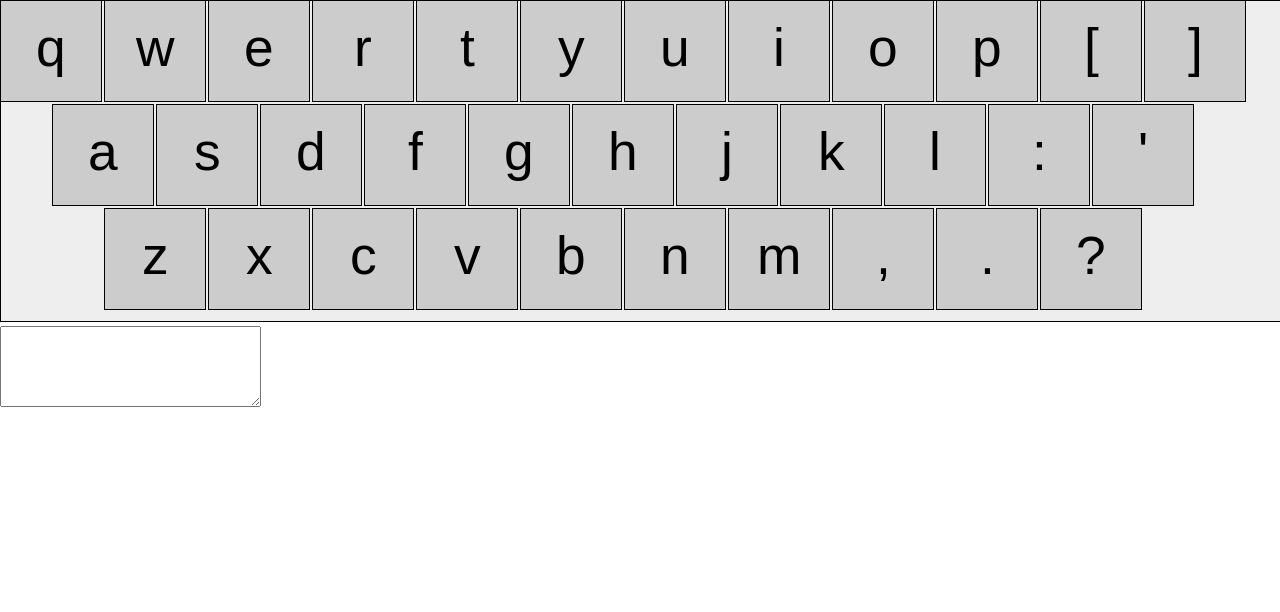
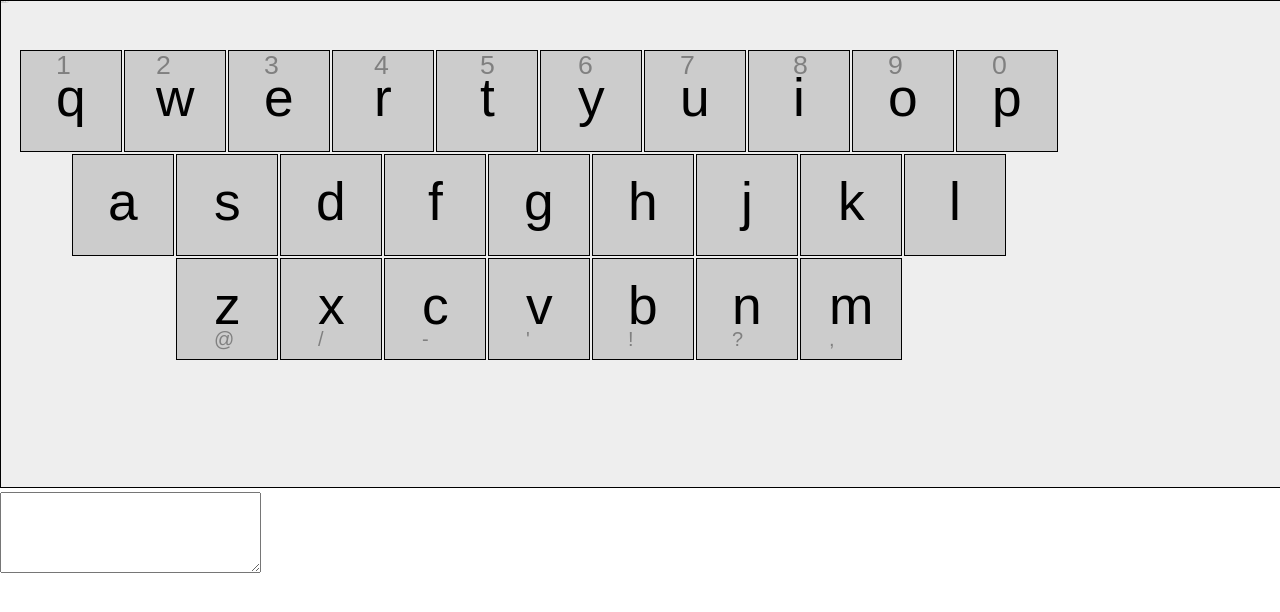
Before and after one commit to mslatour/swype-js, a plain HTML site: page index.html in a window 1280 px wide. Drawn offline with Linux system fonts and the light colour scheme.

Commit message:
1) Added superscript and subscript possibilities to Key 2) Added visual trace in DragField

```diff
--- a/SwypeApp.js
+++ b/SwypeApp.js
@@ -72,7 +72,7 @@ function SwypeApp(canvas){
     e.canvasY = y;
 
     this.getFloorLayer().getTopLayer().onEvent(e, callback);
-    this.getFloorLayer().paint(this.getContext());
+    this.getFloorLayer().repaint();
   }
 
   this.loadScene = function(scene){
--- a/index.html
+++ b/index.html
@@ -47,7 +47,7 @@
 <script>
 window.onload = function(){
   document.getElementById("canvas").width=window.innerWidth;
-  document.getElementById("canvas").height=(window.innerWidth/768)*192;
+  document.getElementById("canvas").height=(window.innerWidth/768)*292;
   if(document.getElementById("canvas").getContext){
     // Startup App
     var App = new SwypeApp(
@@ -61,7 +61,7 @@ window.onload = function(){
   }
 };
 </script>
-<canvas id="canvas" width="768" height="192"></canvas>
+<canvas id="canvas" width="768" height="292"></canvas>
 <textarea cols='30' rows='5' id='log'></textarea>
 </body>
 </html>
--- a/models/DragField.js
+++ b/models/DragField.js
@@ -6,6 +6,7 @@ function DragField(){
   _dragpoint = null;
   _draglayer = null;
   _dragtrack = new Array();
+  _dragcoords = new Array();
 
   this.setLayer = function(layer){
     _parent.setLayer(layer);
@@ -15,6 +16,7 @@ function DragField(){
   this.onDragStart = function(e){
     _dragpoint = new GraphicalCoordinate(e.canvasX, e.canvasY);
     _dragpoint.move(e.canvasX, e.canvasY);
+    _dragcoords.push([e.canvasX,e.canvasY]);
     _dragpoint.listen("onDragEnd", function(e){
       _draglayer.remove(_dragpoint);
       _dragpoint = null;
@@ -25,6 +27,7 @@ function DragField(){
         _dragpoint.getDraggedOver().className == "Key"
       ){
         _dragtrack.push(+new Date+","+e.canvasX+","+e.canvasY+","+_dragpoint.getDraggedOver().getCharacter());
+        _dragcoords.push([e.canvasX,e.canvasY]);
       }
     });
     _draglayer.add(_dragpoint);
@@ -39,7 +42,24 @@ function DragField(){
     _dragpoint.onDragEnd(e);
     this.tell("onTrackEnd", {"track":_dragtrack});
     _dragtrack = new Array();
+    _dragcoords = new Array();
   }
 
+  this.paint = function(context){
+    _parent.paint(context);
+    if(_dragcoords.length > 0){
+      context.beginPath();
+      context.fillStyle = 'blue';
+      context.strokeStyle = 'blue';
+      context.lineWidth = 3;
+      context.moveTo(_dragcoords[0][0], _dragcoords[0][1]);
+      for(var i = 1; i < _dragtrack.length; i++){
+        context.lineTo(_dragcoords[i][0], _dragcoords[i][1]);
+        context.arc(_dragcoords[i][0], _dragcoords[i][1], 2, 0 , 2 * Math.PI, false);
+      }
+      context.stroke();
+      context.closePath();
+    }
+  }
 
 }
--- a/models/Key.js
+++ b/models/Key.js
@@ -1,4 +1,4 @@
-function Key(character){
+function Key(character, superscript, subscript){
   var _self = inherit(this, new FilledRectangle("#CCCCCC","#000000",2));
   var _parent = _self._parent;
   this.className = "Key";
@@ -17,10 +17,30 @@ function Key(character){
   var _text = new Text(character,"black",{"font-size":"16px"});
   _text.setDraggable(false);
   _group.add(_text);
+  if(superscript != undefined && superscript != ""){
+    var _supertext = new Text(superscript,"gray",{"font-size":"8px"});
+    _supertext.setDraggable(false);
+    _group.add(_supertext);
+  }else{
+    var _supertext = null;
+  }
+  if(subscript != undefined && subscript != ""){
+    var _subtext = new Text(subscript,"gray",{"font-size":"6px"});
+    _subtext.setDraggable(false);
+    _group.add(_subtext);
+  }else{
+    var _subtext = null;
+  }
 
   this.setLayer = function(layer){
     _parent.setLayer(layer);
     layer.add(_text);
+    if(_supertext != null){
+      layer.add(_supertext);
+    }
+    if(_subtext != null){
+      layer.add(_subtext);
+    }
     this.centerText();
   }
 
@@ -38,6 +58,12 @@ function Key(character){
     dw = (w/2-(tw/2))-_text.getX()+this.getX();
     dh = (h/2-(th/2))-_text.getY()+this.getY();
     _text.move(dw,dh);
+    if(_supertext != null){
+      _supertext.move(dw,dh-(0.9*dh));
+    }
+    if(_subtext != null){
+      _subtext.move(dw,dh+(2.1*dh));
+    }
     _group.unMuteAll("onMove");
   }
 
@@ -52,5 +78,11 @@ function Key(character){
   this.draw = function(context){
     _parent.draw(context);
     _text.draw(context);
+    if(_supertext != null){
+      _supertext.draw(context);
+    }
+    if(_subtext != null){
+      _subtext.draw(context);
+    }
   }
 }
--- a/models/KeyboardScene.js
+++ b/models/KeyboardScene.js
@@ -7,26 +7,31 @@ function KeyboardScene(){
     // Key scale (1 == 31px x 31px)
     scale = app.getCanvas().width/384;
 
+    y_offset = 50;
+    x_offset = 20;
+
     // Top row of characters
-    characters = ["q","w","e","r","t","y","u","i","o","p","[","]"];
+    characters = ["q","w","e","r","t","y","u","i","o","p"];
+    superscript = ["1","2","3","4","5","6","7","8","9","0"];
     for(var i = 0; i < characters.length; i++){
-      key = this.createKey(characters[i], scale);
+      key = this.createKey(characters[i], scale, superscript[i],"");
       app.getFloorLayer().add(key);
-      key.move(i*key.getCalculatedWidth(),0);
+      key.move(x_offset+i*key.getCalculatedWidth(),y_offset);
     }
     // Center row of characters
-    characters = ["a","s","d","f","g","h","j","k","l",":","'"];
+    characters = ["a","s","d","f","g","h","j","k","l"];
     for(var i = 0; i < characters.length; i++){
-      key = this.createKey(characters[i], scale);
+      key = this.createKey(characters[i], scale,"","");
       app.getFloorLayer().add(key);
-      key.move((i+0.5)*key.getCalculatedWidth(),key.getCalculatedHeight());
+      key.move(x_offset+(i+0.5)*key.getCalculatedWidth(),y_offset+key.getCalculatedHeight());
     }
     // Bottom row of characters
-    characters = ["z","x","c","v","b","n","m",",",".","?"];
+    characters = ["z","x","c","v","b","n","m"];
+    subscript = ["@","/","-","'","!","?",","];
     for(var i = 0; i < characters.length; i++){
-      key = this.createKey(characters[i], scale);
+      key = this.createKey(characters[i], scale,"",subscript[i]);
       app.getFloorLayer().add(key);
-      key.move((i+1)*key.getCalculatedWidth(),2*key.getCalculatedHeight());
+      key.move(x_offset+(i+1.5)*key.getCalculatedWidth(),y_offset+2*key.getCalculatedHeight());
     }
     drawlayer = new Layer(app, app.getFloorLayer());
     field = new DragField();
@@ -38,8 +43,8 @@ function KeyboardScene(){
     drawlayer.add(field);
   }
 
-  this.createKey = function(character,scale){
-    key = new Key(character);
+  this.createKey = function(character,scale,superscript, subscript){
+    key = new Key(character, superscript, subscript);
     key.scale(scale);
     return key;
   }
```
